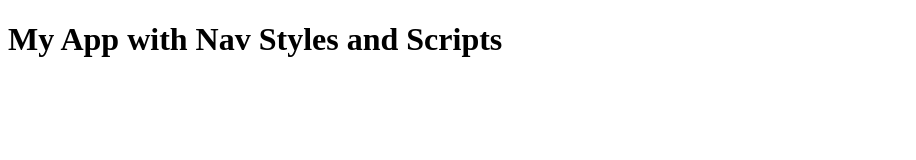
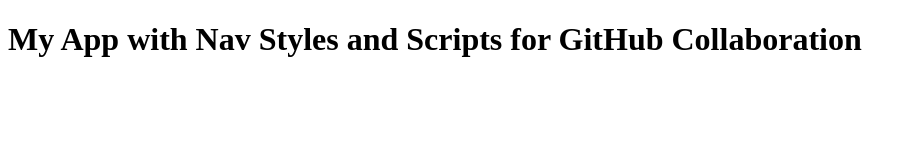
Before and after one commit to MrWhatleyUNC/test_repo, a plain HTML site: page index.html in a window 1280 px wide. Shown: the whole page, without its empty margins (0-916 px from the left). Drawn offline with Linux system fonts and the light colour scheme.

Commit message:
title change

```diff
--- a/index.html
+++ b/index.html
@@ -9,7 +9,7 @@
     <title>Document</title>
 </head>
 <body>
-    <h1>My App with Nav Styles and Scripts</h1>
+    <h1>My App with Nav Styles and Scripts for GitHub Collaboration</h1>
     <script src="app.js"></script>
 </body>
 </html>
```
